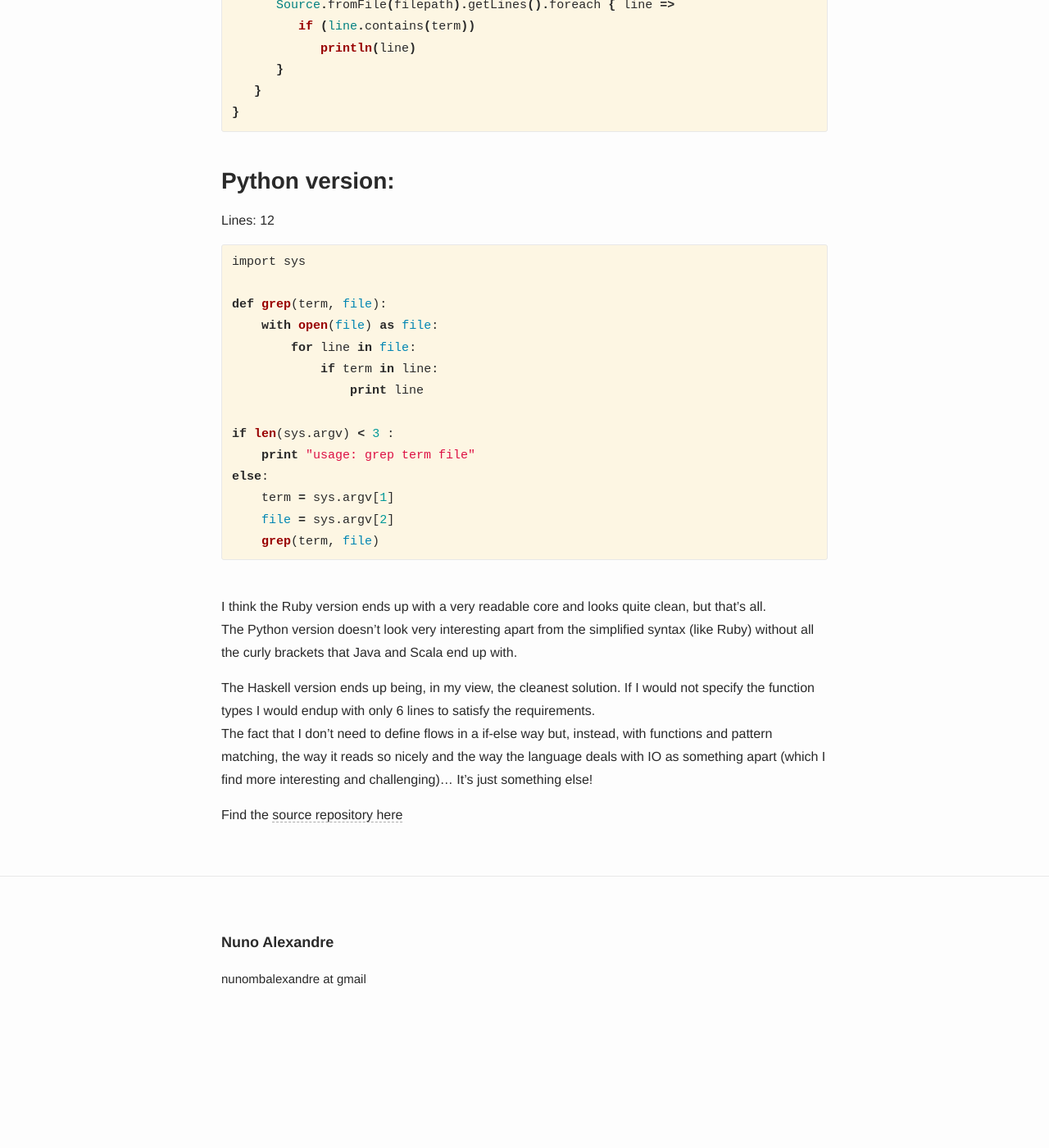
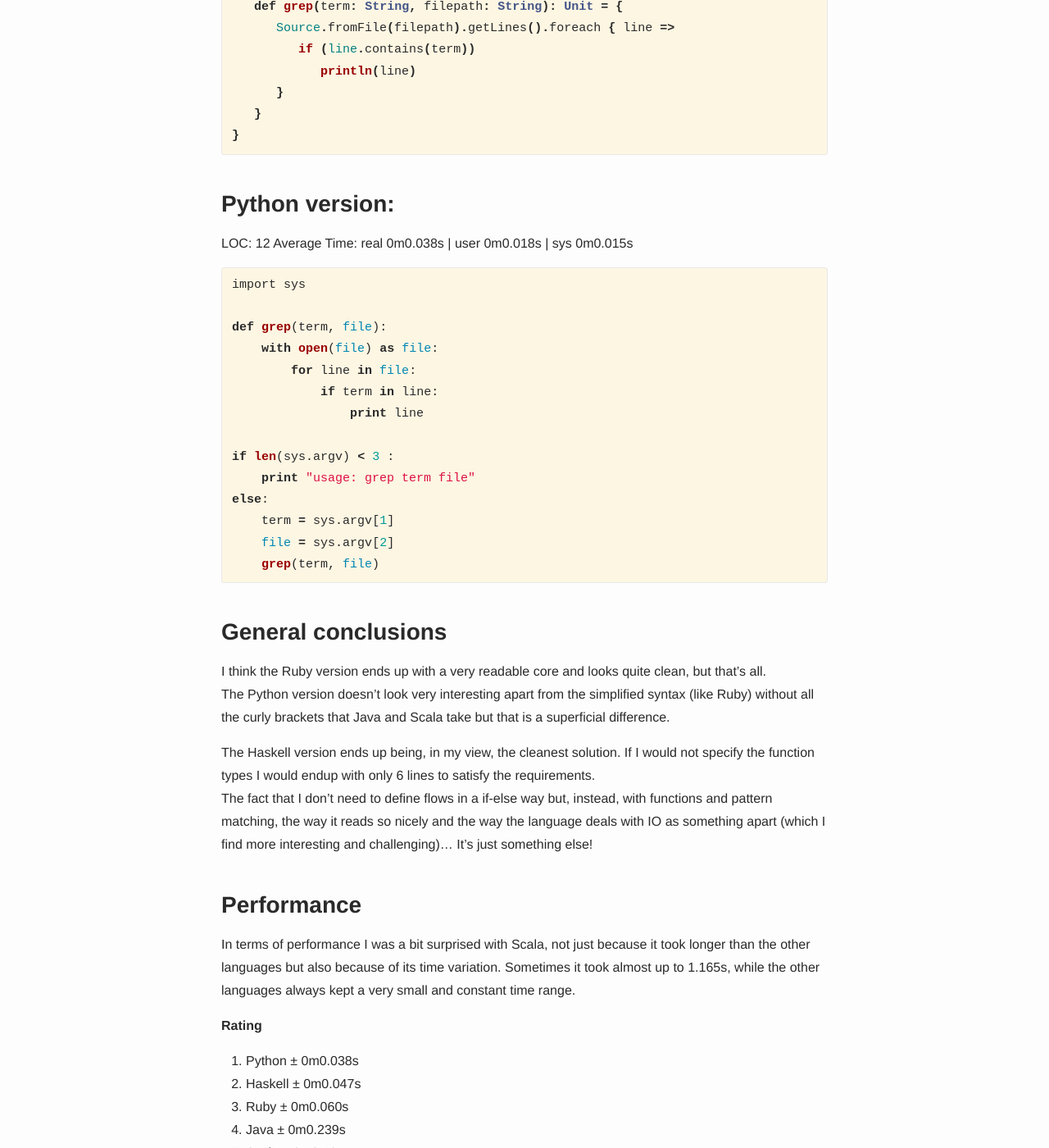
Before and after one commit to NunoAlexandre/nunoalexandre.github.io, a Jekyll site: the page built from _posts/2016-05-17-mini-polyglot-grep.markdown, in a window 1280 px wide and 1400 px high, scrolled down 3819 px. Shown: the whole window at 82% size. Built offline with Jekyll 4.4.1, drawn with Linux system fonts in a browser that asks for light colours; comment, search, counter and statistics services are not loaded; before the commit the page ends 5086 px from its top, so only the background shows below that; some of the changed text lies outside the part shown.

Commit message:
mini grep post update : added performance comparison to

```diff
--- a/_posts/2016-05-17-mini-polyglot-grep.markdown
+++ b/_posts/2016-05-17-mini-polyglot-grep.markdown
@@ -15,6 +15,7 @@ The aim was to get an idea of these points:
 - how conditional flows could be managed
 - how clean the code would be
 - LOC
+- Performance
 
 
  And as baseline I defined the following requirements:
@@ -33,7 +34,8 @@ To give a quick simple example of what this implies, a String value obtained fro
 
 ## Haskell version:
 
-Lines: 9
+LOC: 9
+Average Time: real 0m0.047s | user 0m0.042s | sys 0m0.004s
 
 {% highlight haskell %}
 import Data.List
@@ -59,7 +61,8 @@ Both seem to me like fine solutions so I just decided to leave it like this.
 
 ## Java version:
 
-Lines: ±24
+LOC: ±24
+Average Time: real 0m0.239s | user 0m0.354s | sys 0m0.050s
 
 {% highlight java %}
 import java.io.IOException;
@@ -101,7 +104,8 @@ Apart form that, not much.
 
 ## Ruby version:
 
-Lines: 10
+LOC: 10
+Average Time: real 0m0.060s | user 0m0.040s | sys 0m0.016s
 
 {% highlight ruby %}
 def grep(term, file)
@@ -122,7 +126,8 @@ Ok, maybe the foreach could be line-breaked but this looks pretty clean and read
 
 ## Scala version:
 
-Lines: 18
+LOC: 18
+Average Time:  real 0m0.421s | user 0m0.551s | sys 0m0.092s
 
 {% highlight scala %}
 import scala.io.Source
@@ -151,7 +156,8 @@ object Grep {
 
 ## Python version:
 
-Lines: 12
+LOC: 12
+Average Time: real 0m0.038s | user 0m0.018s | sys 0m0.015s
 
 {% highlight python %}
 import sys
@@ -171,12 +177,24 @@ else:
 
 {% endhighlight %}
 
-<br>
+
+## General conclusions
+
 I think the Ruby version ends up with a very readable core and looks quite clean, but that's all.<br>
-The Python version doesn't look very interesting apart from the simplified syntax (like Ruby) without all the curly brackets that Java and Scala end up with.
+The Python version doesn't look very interesting apart from the simplified syntax (like Ruby) without all the curly brackets that Java and Scala take but that is a  superficial difference.
 
 The Haskell version ends up being, in my view, the cleanest solution. If I would not specify the function types I would endup with only 6 lines to satisfy the requirements.<br>
 The fact that I don't need to define flows in a if-else way but, instead, with functions and pattern matching, the way it reads so nicely and the way the language deals with IO as something apart (which I find more interesting and challenging)... It's just something else!
 
+## Performance
+In terms of performance I was a bit surprised with Scala, not just because it took longer than the other languages but also because of its time variation. Sometimes it took almost up to 1.165s, while the other languages always kept a very small and constant time range.
+
+**Rating**
+
+1. Python     ± 0m0.038s
+2. Haskell    ± 0m0.047s
+3. Ruby       ± 0m0.060s
+4. Java       ± 0m0.239s
+5. Scala      ± 0m0.421s
 
 Find the [source repository here](https://github.com/NunoAlexandre/grep)
```
